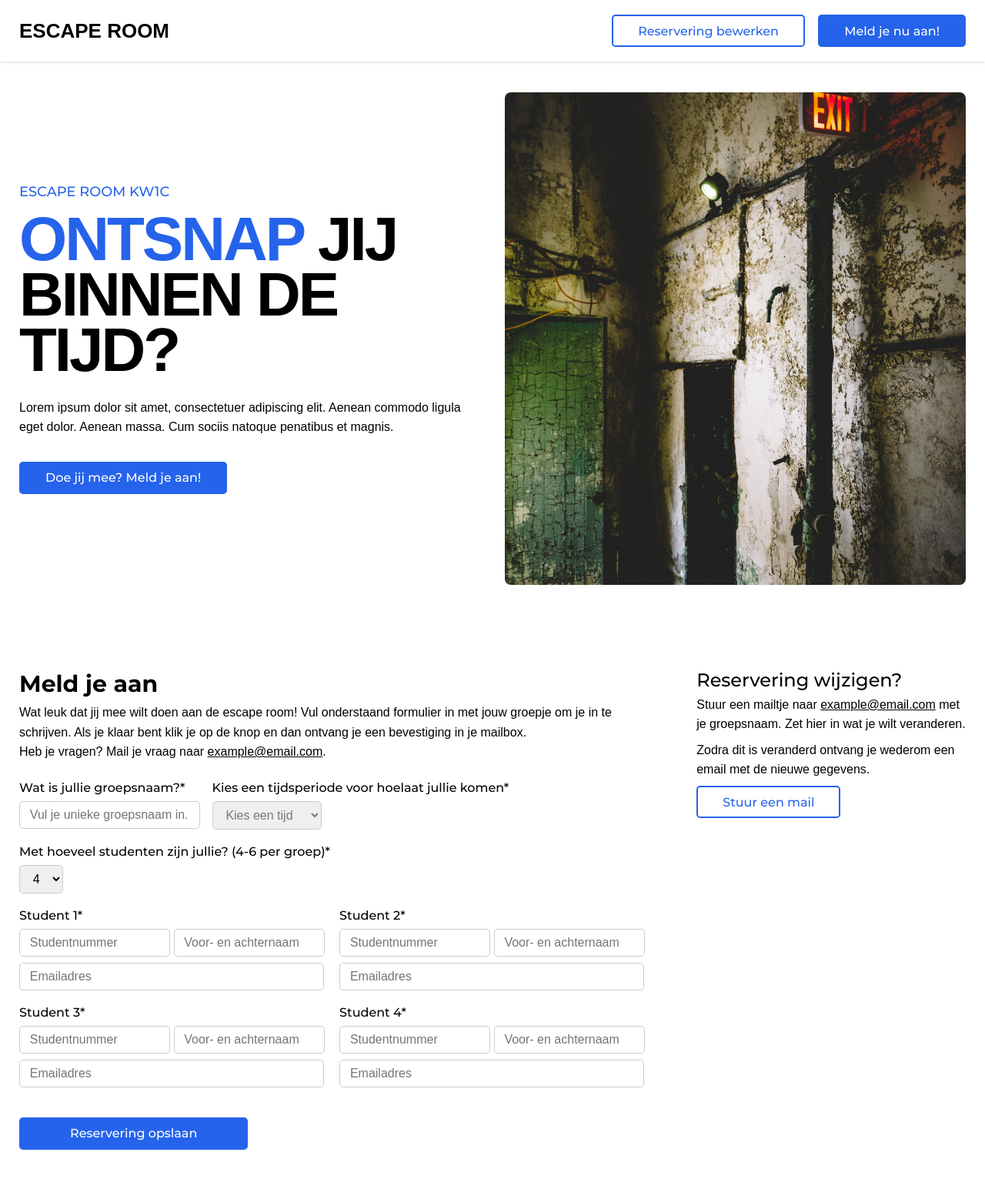
After one commit to pepijnemmers/escape-de-tombe, a PHP site: page /index.php in a window 1280 px wide. The commit adds this page. Shown: the whole page at 77% size. Run offline with PHP 8.4, Linux system fonts and the light colour scheme; some web fonts are replaced.

Commit message:
changed html files to php and included header

```diff
--- a/confirm.php
+++ b/confirm.php
@@ -2,7 +2,7 @@
 
 // php insert in database
 
-// redirect to `bevestiging.html`
-header("Location: bevestiging.html");
+// redirect to `bevestiging.php`
+header("Location: bevestiging");
 
 ?>
--- /dev/null
+++ b/includes/header.php
@@ -0,0 +1,27 @@
+<header>
+        <div class="container">
+            <div class="logo">
+                <a href="/">Escape Room</a>
+            </div>
+            <div>
+                <a href="#" class="btn btn--secondary" onclick="return changeReservation();">Reservering bewerken</a>
+                <a href="#aanmelden" class="btn btn--primary">Meld je nu aan!</a>
+            </div>
+        </div>
+    </header>
+    <div id="changeReservationPopup">
+        <div class="box" onclick="event.stopPropagation()">
+            <div class="top">
+                <h2>Wil jij je reservering bewerken?</h2>
+                <span id="closeReservationPopup">&times;</span>
+            </div>
+            <p>
+                Stuur een mailtje naar <a href="mailto:#">example@email.com</a> met je groepsnaam.
+                Zet hier in wat je wilt veranderen.
+            </p>
+            <p>
+                Zodra dit is veranderd ontvang je wederom een email met de nieuwe gegevens.
+            </p>
+            <a href="mailto:#" class="btn btn--primary">Stuur een mail</a>
+        </div>
+    </div>
--- a/index.html
+++ b/index.php
@@ -10,33 +10,7 @@
     <script src="js/index.js" defer></script>
 </head>
 <body>
-    <header>
-        <div class="container">
-            <div class="logo">
-                <a href="/">Escape Room</a>
-            </div>
-            <div>
-                <a href="#" class="btn btn--secondary" onclick="return changeReservation();">Reservering bewerken</a>
-                <a href="#aanmelden" class="btn btn--primary">Meld je nu aan!</a>
-            </div>
-        </div>
-    </header>
-    <div id="changeReservationPopup">
-        <div class="box" onclick="event.stopPropagation()">
-            <div class="top">
-                <h2>Wil jij je reservering bewerken?</h2>
-                <span id="closeReservationPopup">&times;</span>
-            </div>
-            <p>
-                Stuur een mailtje naar <a href="mailto:#">example@email.com</a> met je groepsnaam.
-                Zet hier in wat je wilt veranderen.
-            </p>
-            <p>
-                Zodra dit is veranderd ontvang je wederom een email met de nieuwe gegevens.
-            </p>
-            <a href="mailto:#" class="btn btn--primary">Stuur een mail</a>
-        </div>
-    </div>
+    <?php include "includes/header.php"; ?>
 
     <section class="hero">
             <div class="container">
--- a/styles/styles.css
+++ b/styles/styles.css
@@ -328,7 +328,7 @@ header div .btn:nth-child(1) {
   margin-bottom: 2em;
 }
 .hero .container > img {
-  min-height: 80vh;
+  height: 80vh;
   width: auto;
   border-radius: 0.5em;
   -o-object-fit: cover;
--- a/styles/styles.scss
+++ b/styles/styles.scss
@@ -252,7 +252,7 @@ header {
             }
         }
         & > img {
-            min-height: 80vh;
+            height: 80vh;
             width: auto;
             border-radius: .5em;
             object-fit: cover;
```
Also changed, not shown: admin/index.php (added, +17 -0 lines), bevestiging.php (renamed from bevestiging.html, +1 -27 lines), .htaccess (added).
